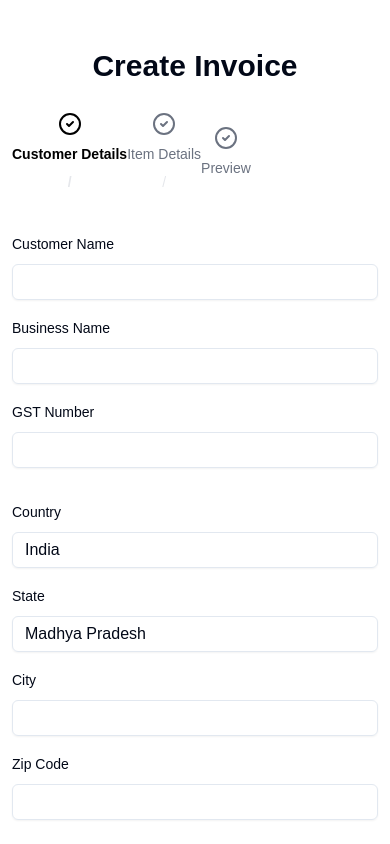
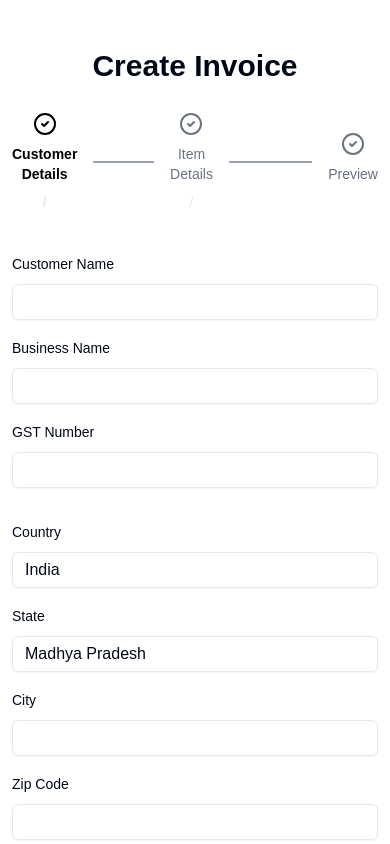
Before and after one commit to Abbas-Dev-786/invoicy, a Next.js app: page /invoices/new in a window 390 px wide. Shown: the top 844 px of the page. Built offline with nearby package versions, Linux system fonts and the light colour scheme.

Commit message:
fix: stepper responsive issue

```diff
--- a/src/components/ui/stepper.tsx
+++ b/src/components/ui/stepper.tsx
@@ -35,12 +35,12 @@ const Stepper = ({ items }: StepperProps) => {
 
   return (
     <>
-      <ol className="flex items-center w-full text-sm font-medium text-center text-gray-500 dark:text-gray-400 sm:text-base">
+      <ol className="flex items-center justify-between w-full text-sm font-medium text-center text-gray-500 dark:text-gray-400 sm:text-base">
         {items.map((stepItem, id) => (
           <li
             key={`step-${id}`}
             className={cn("flex items-center", {
-              "md:w-full sm:after:content-[''] after:w-full  after:bg-gray-400 after:h-[2px] after:border-b after:border-gray-200 after:border-1 after:hidden sm:after:inline-block after:mx-4 xl:after:mx-3 dark:after:border-gray-700":
+              "w-full  after:w-full  after:bg-gray-400 after:h-[2px] after:border-b after:border-gray-200 after:border-1  after:mx-4 xl:after:mx-3 ":
                 items.length - 1 !== id,
               "text-black font-bold": activeStep >= id,
             })}
@@ -51,7 +51,7 @@ const Stepper = ({ items }: StepperProps) => {
                 <p>{stepItem.link}</p>
               </span>
             ) : (
-              <span className="flex flex-col items-center gap-2">
+              <span className="flex flex-col items-center gap-2 after:mx-2">
                 <CircleCheck />
                 <p>{stepItem.link}</p>
               </span>
```
